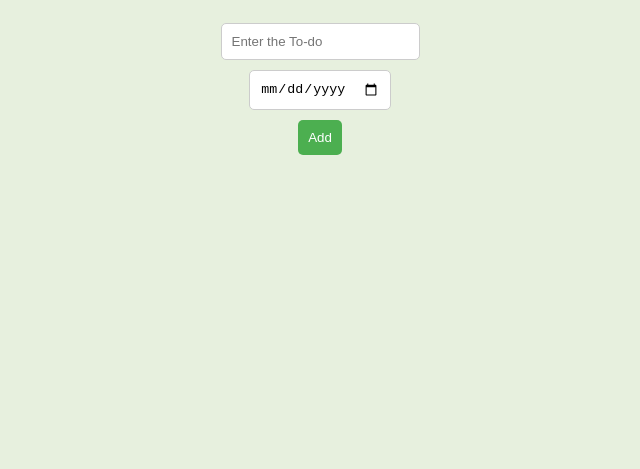
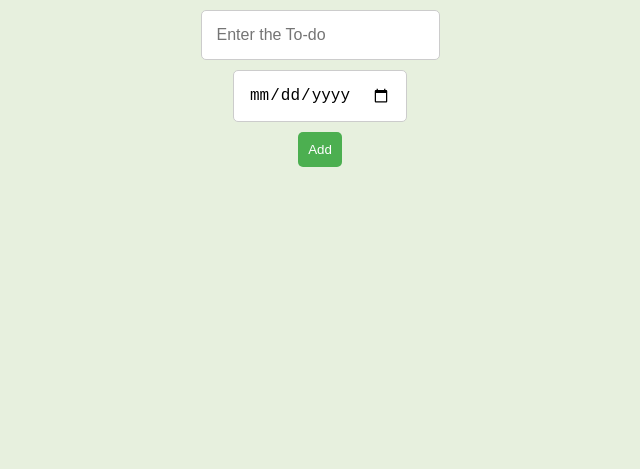
Before and after one commit to AmanAnand958/to-do-list, a plain HTML site: page index.html in a window 1280 px wide. Shown: the part 331-800 px from the top of the page, without its empty margins (320-960 px from the left). Drawn offline with Linux system fonts and the light colour scheme.

Commit message:
Update style.css

```diff
--- a/style.css
+++ b/style.css
@@ -14,7 +14,7 @@ body {
 
 h1 {
     color: #333;
-    border-bottom: 2px solid #333; /* Added border style */
+    border-bottom: 2px solid #333;
     padding-bottom: 10px;
 }
 
@@ -23,10 +23,11 @@ h1 {
 }
 
 input {
-    padding: 10px;
+    padding: 15px; /* Increased padding for todo-input */
     margin: 5px;
     border: 1px solid #ccc;
     border-radius: 5px;
+    font-size: 16px; /* Increased font size for todo-input */
 }
 
 button {
@@ -49,8 +50,9 @@ button:hover {
 
 /* Optional: Style for date input */
 input[type="date"] {
-    padding: 10px;
+    padding: 15px; /* Increased padding for todo-date */
     margin: 5px;
     border: 1px solid #ccc;
     border-radius: 5px;
+    font-size: 16px; /* Increased font size for todo-date */
 }
```
